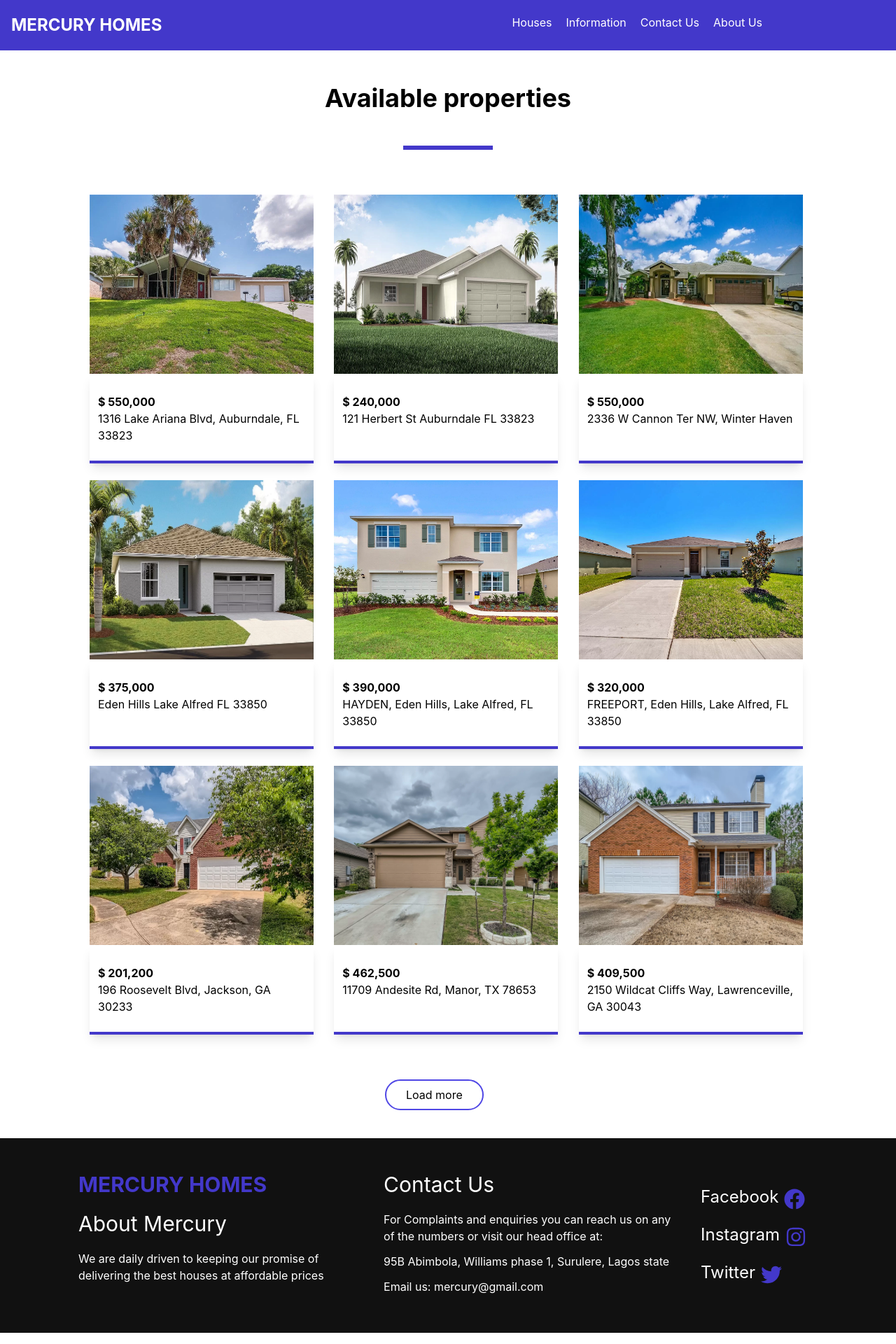
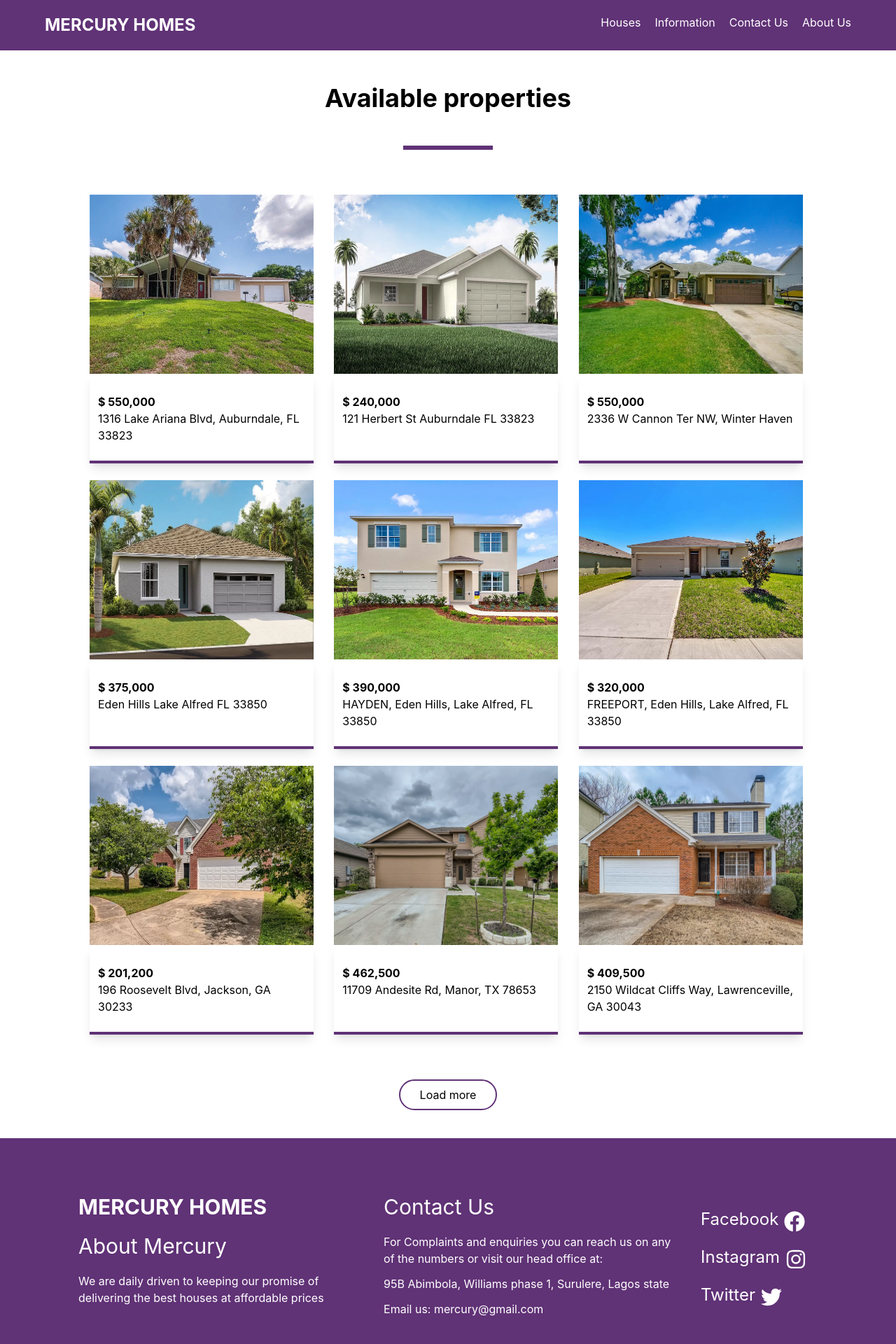
Before and after one commit to emma-junior/real-estate, a React (Create React App) app: page /houses in a window 1280 px wide. Shown: the top 1920 px of the page at 70% size. Built offline with nearby package versions, Linux system fonts and the light colour scheme.

Commit message:
modified

```diff
--- a/src/components/ActiveImage.js
+++ b/src/components/ActiveImage.js
@@ -4,7 +4,7 @@ const ActiveImage = ({currentImage, setCurrentImage, images, num}) => {
   return (
     <>
         {currentImage === num ? (
-            <div className="mb-3 border-solid border-4 border-indigo-600 m-[8px] rounded-lg">
+            <div className="mb-3 border-solid border-4 border-[#603276] m-[8px] rounded-lg">
               <img
                 className="lg:w-[200px] w-[100px] h-[60px] lg:h-[140px] cursor-pointer "
                 onClick={() => setCurrentImage(1)}
--- a/src/components/Card.js
+++ b/src/components/Card.js
@@ -10,19 +10,19 @@ const Card = ({exploreItem}) => {
     <Link to={`/house-details/${exploreItem.slug}`}>
               <motion.div
                 whileHover={{ scale: 1.1 }}
-                className="cursor-pointer"
+                className="cursor-pointer w-72 lg:w-80"
               >
                 <img
-                  className="lg:w-80 w-72 h-64"
+                  className="w-full h-64"
                   src={require(`../images/${exploreItem.imageOne}`)}
                   alt=""
                 />
-                <div className="shadow-lg shadow-black-500/50 lg:w-80 w-72 h-32 relative">
+                <div className="shadow-lg shadow-black-500/50 w-full h-32 relative">
                   <div className="py-7 px-3">
                     <h2 className="font-bold">$ {numberWithCommas(exploreItem.price)}</h2>
                     <h2>{exploreItem.address}</h2>
                   </div>
-                  <div className="h-1 bg-indigo-700 w-full absolute bottom-0"></div>
+                  <div className="h-1 bg-[#603276] w-full absolute bottom-0"></div>
                 </div>
               </motion.div>
             </Link>
--- a/src/components/Contact.js
+++ b/src/components/Contact.js
@@ -62,7 +62,7 @@ const Contact = () => {
             <label className=" font-bold">Message:</label>
             <textarea className="w-full h-20 rounded-md border-solid border-[#666] border-2 px-2" />
           </div>
-          <button className="bg-indigo-700 text-white py-2 px-4 rounded-lg hover:bg-indigo-500 float-right">
+          <button className="bg-[#603276] text-white py-2 px-4 rounded-lg hover:bg-[#9650b6] float-right">
             Submit
           </button>
         </div>
--- a/src/components/Footer.js
+++ b/src/components/Footer.js
@@ -5,9 +5,9 @@ import {FaTwitter} from 'react-icons/fa'
 
 const Footer = () => {
   return (
-    <div className="bg-[#111] lg:flex mt-10 py-12 lg:px-28 px-5">
+    <div className="bg-[#603276] lg:flex mt-10 py-20 lg:px-28 px-5">
       <div className=" text-white pr-8 mb-5 lg:mb-[4px]">
-        <h2 className='text-indigo-700 text-3xl font-bold mb-5'>MERCURY HOMES</h2>
+        <h2 className='text-white text-3xl font-bold mb-5'>MERCURY HOMES</h2>
         <h2 className='text-3xl mb-5'>About Mercury</h2>
         <p>
           We are daily driven to keeping our promise of delivering the best
@@ -26,15 +26,15 @@ const Footer = () => {
       <div className='text-white mt-5 flex lg:block'>
         <div className='flex mb-5 mr-4 cursor-pointer'>
           <p className='mr-2 lg:text-2xl'>Facebook</p>
-          <p className='mt-1 lg:text-3xl text-indigo-700'><FaFacebook /></p>
+          <p className='mt-1 lg:text-3xl '><FaFacebook /></p>
         </div>
         <div className='flex mb-5 mr-4 cursor-pointer'>
           <p className='mr-2 lg:text-2xl'>Instagram</p>
-          <p className='mt-1 lg:text-3xl text-indigo-700 '><FaInstagram /></p>
+          <p className='mt-1 lg:text-3xl '><FaInstagram /></p>
         </div>
         <div className='flex mb-5 mr-4 cursor-pointer'>
           <p className='mr-2 lg:text-2xl'>Twitter</p>
-          <p className='mt-1 lg:text-3xl text-indigo-700'><FaTwitter /></p>
+          <p className='mt-1 lg:text-3xl'><FaTwitter /></p>
         </div>
       </div>
     </div>
--- a/src/components/HomeCards.js
+++ b/src/components/HomeCards.js
@@ -9,8 +9,8 @@ const HomeCards = () => {
       <h2 className="text-3xl px-1 mb-12 font-bold text-center">
         Explore some of our finest properties
       </h2>
-      <div className="h-1.5 my-7 bg-indigo-700 w-32 mx-auto"></div>
-      <div className="mt-16 grid lg:grid-cols-3 grid-cols-1 lg:gap-6 gap-3 w-[80%] mx-auto">
+      <div className="h-1.5 my-7 bg-[#603276] w-32 mx-auto"></div>
+      <div className="mt-16 lg:grid grid-cols-3 flex flex-col justify-center lg:space-y-0 space-y-3 gap-6 lg:w-[80%] w-[300px] mx-auto">
         {exploreHouse.map((exploreItem) => <Card key={exploreItem.id} exploreItem={exploreItem} />)}
       </div>
     </div>
--- a/src/components/Housing.js
+++ b/src/components/Housing.js
@@ -10,17 +10,19 @@ const Housing = () => {
       <h2 className="text-4xl mb-12 font-bold text-center">
         Available properties
       </h2>
-      <div className="h-1.5 my-7 bg-indigo-700 w-32 mx-auto"></div>
-      <div className="my-16 grid lg:grid-cols-3 grid-cols-1 lg:gap-6 gap-3 w-[80%] mx-auto ">
+      <div className="h-1.5 my-7 bg-[#603276] w-32 mx-auto"></div>
+      <div className="my-16 lg:grid grid-cols-3 flex flex-col justify-center lg:space-y-0 space-y-3 gap-6 lg:w-[80%] w-[300px] mx-auto ">
         {someHouses.map((exploreItem) => <Card key={exploreItem.id} exploreItem={exploreItem} />)}
       </div>
       {someHouses === coolHouse && (
-        <button
+        <div className='flex w-full justify-center'>
+          <button
           onClick={() => setSomeHouses(houses)}
-          className="border-solid border-2 border-indigo-600 rounded-full px-7 py-2 items-center lg:ml-[550px] ml-24 hover:bg-slate-100"
+          className="border-solid border-2 border-[#603276] rounded-full px-7 py-2 hover:bg-[#603276] hover:text-white"
         >
           Load more
         </button>
+        </div>
       )}
     </div>
   );
--- a/src/components/Navbar.js
+++ b/src/components/Navbar.js
@@ -6,9 +6,10 @@ import { Link } from "react-router-dom";
 const Navbar = () => {
     const [dropdown, setDropdown] = useState(false)
   return (
-    <div className="bg-indigo-700 py-5 px-4 text-white flex">
+    <section className="bg-[#603276] py-5 lg:px-16 px-4 text-white">
+      <div className='flex justify-between w-full'>
         <Link to="/">
-        <h2 className="text-xl lg:text-2xl font-bold lg:mr-[500px]">
+          <h2 className="text-xl lg:text-2xl font-bold ">
             MERCURY HOMES
           </h2>
         </Link>
@@ -16,35 +17,21 @@ const Navbar = () => {
         {/* For Mobile View */}
         {dropdown === false && (
           <h2
-          className=" text-2xl absolute lg:hidden top-[23px] left-[300px]"
+            className=" text-2xl lg:hidden "
             onClick={() => setDropdown(true)}
           >
             <FaBars />
           </h2>
         )}
         {dropdown === true && (
+          <div>
             <h2
-          className=" text-2xl absolute lg:hidden top-[23px] left-[300px]"
+              className=" text-2xl lg:hidden"
               onClick={() => setDropdown(false)}
             >
               <FaTimes />
             </h2>
-      )}
-      {dropdown && (
-        <ul className="block lg:hidden -ml-16 text-center mt-16 mb-6 text-xl">
-          <Link to="/houses">
-            <li className="cursor-pointer mt-4">Houses</li>
-          </Link>
-          <Link to="">
-            <li className="cursor-pointer mt-4">Information</li>
-          </Link>
-          <Link to="/contact-us">
-            <li className="cursor-pointer mt-4">Contact Us</li>
-          </Link>
-          <Link to="/">
-            <li className="cursor-pointer mt-4">About Us</li>
-          </Link>
-        </ul>
+          </div>
         )}
 
         {/* For Laptop View */}
@@ -65,6 +52,24 @@ const Navbar = () => {
           <li>About Us</li>
         </ul>
       </div>
+
+      {dropdown && (
+        <ul className="block lg:hidden mx-auto text-center mt-16 mb-6 text-xl">
+          <Link to="/houses">
+            <li className="cursor-pointer mt-4">Houses</li>
+          </Link>
+          <Link to="">
+            <li className="cursor-pointer mt-4">Information</li>
+          </Link>
+          <Link to="/contact-us">
+            <li className="cursor-pointer mt-4">Contact Us</li>
+          </Link>
+          <Link to="/">
+            <li className="cursor-pointer mt-4">About Us</li>
+          </Link>
+        </ul>
+      )}
+    </section>
   );
 }
 
--- a/src/pages/Home.js
+++ b/src/pages/Home.js
@@ -7,16 +7,16 @@ const Home = () => {
   return (
     <div className="">
       <Navbar />
-      <div className="bg-[url(https://images.unsplash.com/photo-1516455590571-18256e5bb9ff?ixlib=rb-1.2.1&ixid=MnwxMjA3fDB8MHxwaG90by1wYWdlfHx8fGVufDB8fHx8&auto=format&fit=crop&w=2070&q=80)] bg-cover h-screen">
-        <h2 className="lg:text-5xl text-2xl font-bold text-[#222] lg:w-3/5 w-4/5 lg:pl-10 pl-5 lg:pt-16 pt-24">
+      <div className="bg-cover-pic bg-cover bg-no-repeat bg-center h-screen" >
+        <h2 className="lg:text-5xl text-2xl font-bold text-white lg:w-3/5 w-4/5 lg:pl-10 pl-5 lg:pt-16 pt-24">
           Your No.1 plug for all your housing needs anywhere in Nigeria
         </h2>
-        <div className="h-1.5 my-7 bg-indigo-700 w-32 lg:ml-10 ml-5"></div>
+        <div className="h-1.5 my-7 bg-[#603276] w-32 lg:ml-10 ml-5"></div>
       </div>
       <div className="bg-[#111] py-10 text-white text-center">
-        <h2 className="text-3xl text-indigo-700 mb-8">Mercury Homes</h2>
+        <h2 className="text-3xl text-[#603276] mb-8">Mercury Homes</h2>
         <h2 className="lg:text-4xl text-2xl font-bold w-4/5 lg:ml-24 ml-8 mb-6">
-          The Largest And Biggest Real Estate Company For Home Owners And Buyers
+          The Largest And Biggest Real Estate Company For Home Owners And Buyersss
           In Nigeria
         </h2>
         <h2 className="text-2xl mb-4">We Make The Incredible Affordable</h2>
--- a/tailwind.config.js
+++ b/tailwind.config.js
@@ -1,7 +1,11 @@
 module.exports = {
   content: ["./src/**/*.{js,jsx,ts,tsx}",],
   theme: {
-    extend: {},
+    extend: {
+      backgroundImage: {
+        'cover-pic': "url('/public/assets/mercury-pic.jpg')",
+      }
+    },
   },
   plugins: [],
 };
```
Also changed, not shown: public/assets/mercury-pic.jpg (added). Lines whose indentation alone changed are shown as unchanged.
